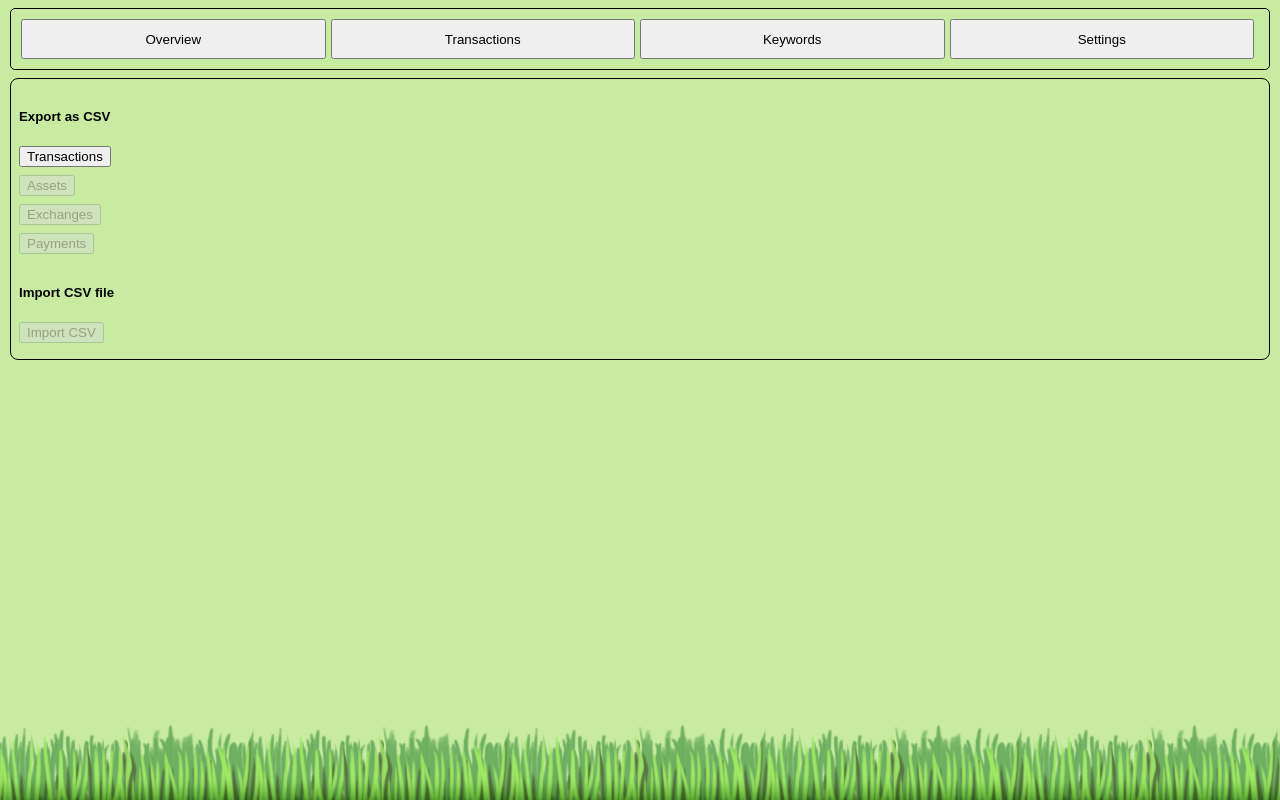
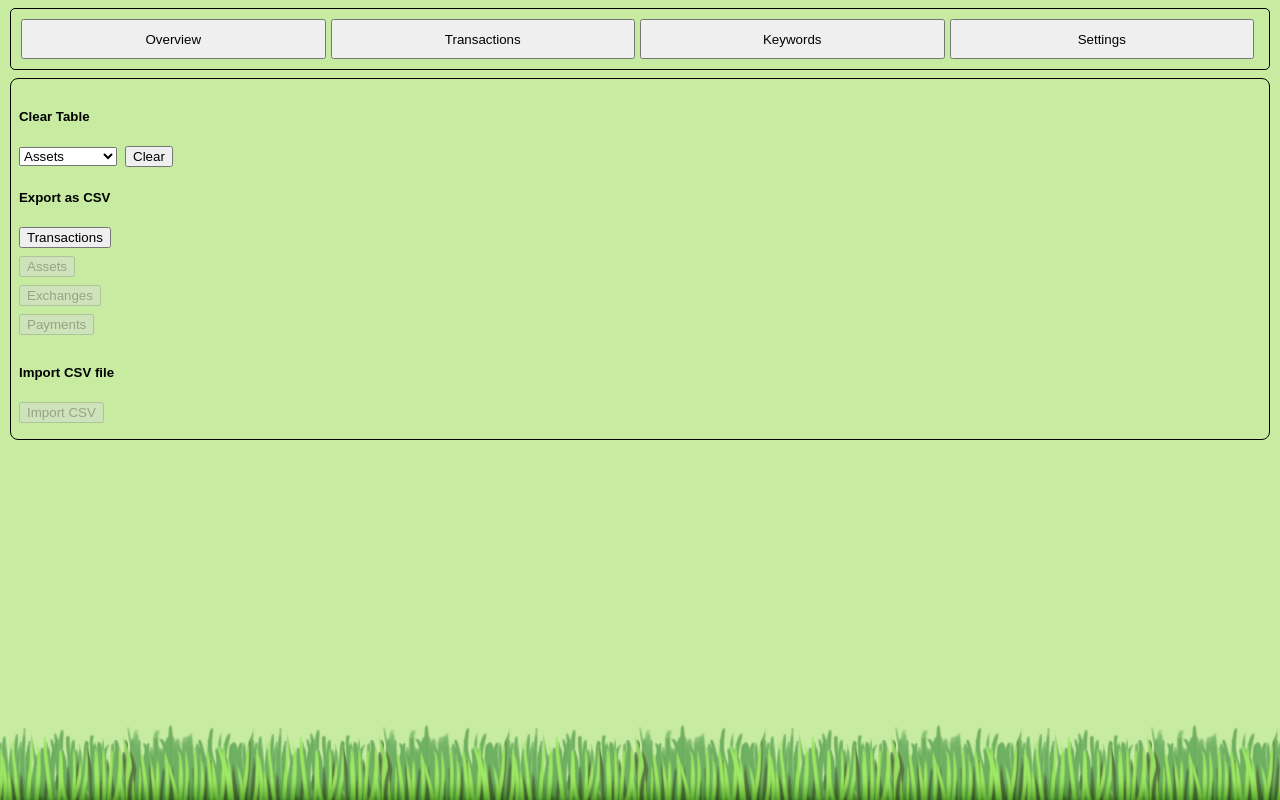
Before and after one commit to donaldcheah/TApp, a React (Create React App) app: page / in a window 1280 px wide. Both pictures are taken after a click on the button "Settings". Built offline with nearby package versions, Linux system fonts and the light colour scheme.

Commit message:
added functionality to clear db by table

```diff
--- a/src/DBAccess.ts
+++ b/src/DBAccess.ts
@@ -1,6 +1,7 @@
 import { KEYWORD_TYPES } from "./constants";
 import IEI from 'indexeddb-export-import';
 import { json2csvAsync } from "json-2-csv";
+import { DB_TABLES } from "./constants";
 
 if ("indexedDB" in window) {
     console.log('has indexedDB')
@@ -298,13 +299,50 @@ class DBAccess {
         });
 
     }
-    downloadFile(fileName: string, fileString: string) {
+    private downloadFile(fileName: string, fileString: string) {
         var a = document.createElement("a");
         var file = new Blob([fileString], { type: 'text/plain' });
         a.href = URL.createObjectURL(file);
         a.download = fileName;
         a.click();
     }
+
+    clearTable(table: string): Promise<boolean> {
+        if (!this._idb)
+            throw new Error(ERROR_DB_READY)
+
+        let targetObjectStoreName = null
+        switch (table) {
+            case DB_TABLES.ASSETS:
+                targetObjectStoreName = ASSETS_TABLE
+                break;
+            case DB_TABLES.EXCHANGES:
+                targetObjectStoreName = EXCHANGES_TABLE
+                break;
+            case DB_TABLES.PAYMENTS:
+                targetObjectStoreName = PAYMENTS_TABLE
+                break;
+            case DB_TABLES.TRANSACTIONS:
+                targetObjectStoreName = TRANSACTIONS_TABLE
+                break;
+            default:
+                throw new Error(`Unknown table type : ${table}`)
+        }
+        const t = this._idb.transaction([targetObjectStoreName], 'readwrite')
+        const os = t.objectStore(targetObjectStoreName)
+        return new Promise((rs, rj) => {
+            const req = os.clear()
+            req.onsuccess = () => {
+                console.log('cleared table :', table)
+                rs(true)
+            }
+            req.onerror = (e) => {
+                console.error('unable to clear table : ', table)
+                rj(e)
+            }
+        });
+    }
+
 }
 
 
--- a/src/constants.ts
+++ b/src/constants.ts
@@ -6,3 +6,9 @@ export enum KEYWORD_TYPES {
 export enum PAGE {
     OVERVIEW, ADD_TRANSACTION, LABELS, SETTINGS
 }
+export enum DB_TABLES {
+    TRANSACTIONS = "Transactions",
+    ASSETS = "Assets",
+    EXCHANGES = "Exchanges",
+    PAYMENTS = "Payments"
+}
--- a/src/views/SettingsView.tsx
+++ b/src/views/SettingsView.tsx
@@ -1,5 +1,13 @@
 import React, { CSSProperties } from 'react';
 import { dbAccess } from '../DBAccess';
+import { DB_TABLES } from '../constants';
+
+const TABLES = [
+    DB_TABLES.ASSETS,
+    DB_TABLES.EXCHANGES,
+    DB_TABLES.PAYMENTS,
+    DB_TABLES.TRANSACTIONS
+]
 
 const viewStyle: CSSProperties = {
     border: '1px solid',
@@ -13,8 +21,24 @@ const exportStyle: CSSProperties = {
 const buttonStyle: CSSProperties = {
     marginBottom: '8px'
 }
+const clearButtonStyle: CSSProperties = {
+    marginLeft: '8px',
+    marginRight: '8px'
+}
+interface Props { }
+interface State {
+    showClearedTable: boolean
+}
 
-class SettingsView extends React.Component {
+class SettingsView extends React.Component<Props, State> {
+    private _selectedClearTable: string
+    constructor(p: Props) {
+        super(p)
+        this.state = {
+            showClearedTable: false
+        }
+        this._selectedClearTable = TABLES[0];
+    }
     onClickExportTransactions = () => {
         console.log('exporting transactions csv')
         dbAccess.downloadTransactionsCSV()
@@ -22,11 +46,59 @@ class SettingsView extends React.Component {
     onClickExportAssets = () => { }
     onClickExportExchanges = () => { }
     onClickExportPayments = () => { }
-    onClickImport = () => {
+    onClickImport() {
 
     }
+
+    onSelectClearTableOption = (e: React.ChangeEvent<HTMLSelectElement>) => {
+        console.log('selected : ', e.target.selectedOptions[0].value)
+        this._selectedClearTable = e.target.selectedOptions[0].value
+    }
+    onClickClearTable = () => {
+        if (window.confirm(`Clear ${this._selectedClearTable} table?`)) {
+            console.log('trying to clear table :', this._selectedClearTable)
+            dbAccess.clearTable(this._selectedClearTable).then((success) => {
+                this.showClearedText()
+            })
+        }
+    }
+
+    renderClearTableOptions() {
+        return TABLES.map((e) => {
+            return <option id={e} key={e}>{e}</option>
+        })
+    }
+
+    componentWillUnmount(): void {
+        if (this._clearTextTimeout) {
+            clearTimeout(this._clearTextTimeout)
+        }
+    }
+
+    private _clearTextTimeout: any = null
+    showClearedText = () => {
+        this.setState({ ...this.state, showClearedTable: true })
+        this._clearTextTimeout = setTimeout(() => {
+            this._clearTextTimeout = null
+            this.setState({ ...this.state, showClearedTable: false })
+        }, 1000)
+    }
+
     render(): React.ReactNode {
+        const clearTextStyle = this.state.showClearedTable ? {} : { display: 'none' }
         return <div id="settings" style={viewStyle}>
+            <div id="settings.clearTable">
+                <h5>Clear Table</h5>
+                <select onChange={this.onSelectClearTableOption}>
+                    {/* <option>Assets</option>
+                    <option>Exchanges</option>
+                    <option>Payments</option>
+                    <option>Transactions</option> */}
+                    {this.renderClearTableOptions()}
+                </select>
+                <button onClick={this.onClickClearTable} style={clearButtonStyle}>Clear</button>
+                <span style={clearTextStyle}>Cleared {this._selectedClearTable} Table</span>
+            </div>
             <div id="settings.export" style={exportStyle}>
                 <h5>Export as CSV</h5>
                 {/* <button onClick={this.onClickExport}>Export CSV</button> */}
```
